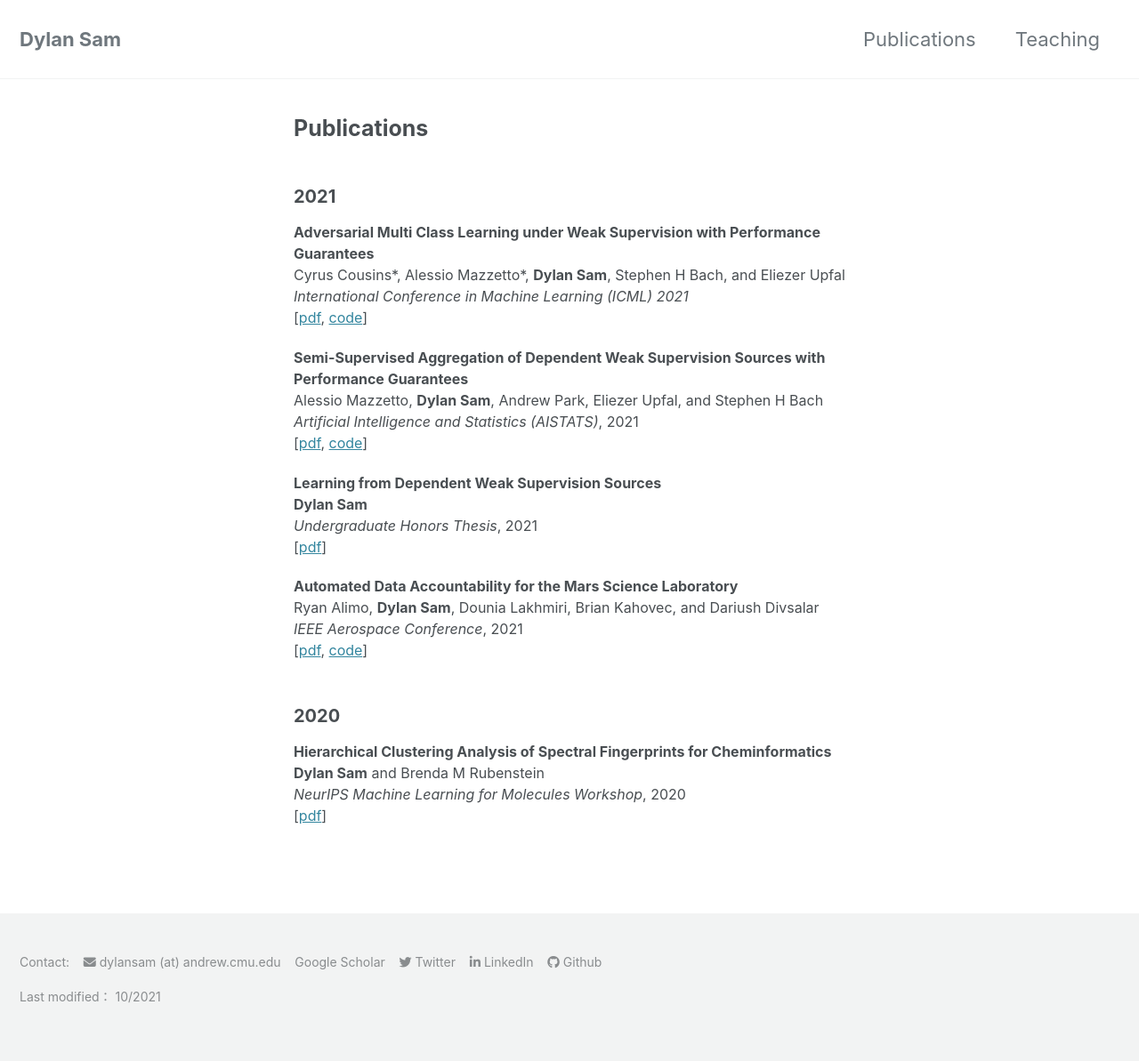
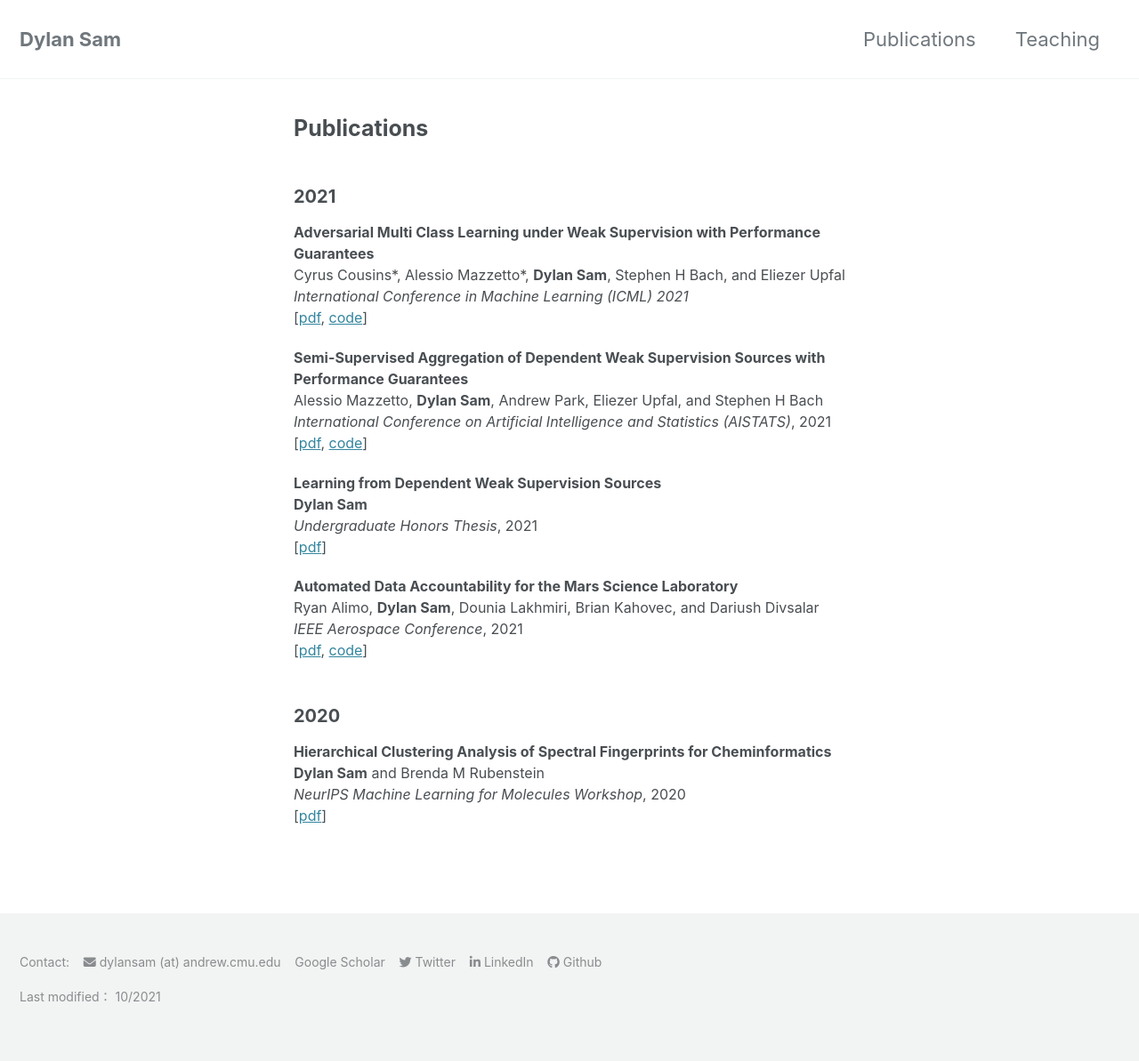
Before and after one commit to dsam99/dsam99.github.io, a Jekyll site: the page built from publications.md, in a window 1280 px wide. Shown: the whole page at 89% size. Built offline with Jekyll 4.4.1, drawn with Linux system fonts in a browser that asks for light colours; cached includes are drawn as plain includes; nearby versions of some CDN libraries; a style sheet for code colours, icons or effects is not loaded.

Commit message:
aistats name update

```diff
--- a/_layouts/home.html
+++ b/_layouts/home.html
@@ -22,7 +22,7 @@ layout: default
 	</p>
 
 	<p>
-		Outside of my studies and research, I enjoy playing tennis and am an avid soccer player/fan. If you are interested in my work, feel free to get in touch; I am always looking
+		Outside of my studies and research, I enjoy playing tennis and am an avid soccer player/fan. If you are interested in my work, feel free to get in touch. I am always looking
 		to form new collaborations!
 	</p>
 
--- a/_layouts/publications.html
+++ b/_layouts/publications.html
@@ -18,7 +18,7 @@ author_profile: false
 
 			<p class="title"> <b>Semi-Supervised Aggregation of Dependent Weak Supervision Sources with Performance Guarantees </b> <br>
 				Alessio Mazzetto, <strong>Dylan Sam</strong>, Andrew Park, Eliezer Upfal, and Stephen H Bach <br>
-				<i>Artificial Intelligence and Statistics (AISTATS)</i>, 2021 <br>
+				<i>International Conference on Artificial Intelligence and Statistics (AISTATS)</i>, 2021 <br>
 				[<a href="http://proceedings.mlr.press/v130/mazzetto21a/mazzetto21a.pdf" target="_blank">pdf</a>,
 				<a href="https://github.com/BatsResearch/mazzetto-aistats21-code" target="_blank">code</a>]
 			</p>
```
